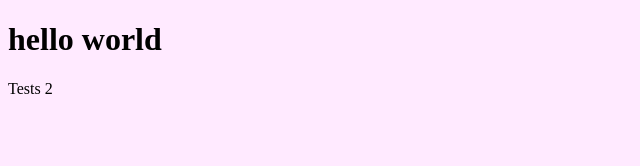
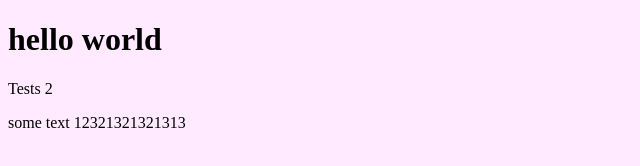
Before and after one commit to rolandssostakovskis-spec/gitTests_2026, a plain HTML site: page index.html in a window 1280 px wide. Shown: the whole page, without its empty margins (0-640 px from the left). Drawn offline with Linux system fonts and the light colour scheme.

Commit message:
Pieienoju datumu un tekstu

```diff
--- a/index.html
+++ b/index.html
@@ -9,5 +9,6 @@
 <body>
     <h1>hello world</h1>
     <div>Tests 2</div>
+    <p>some text 12321321321313</p>
 </body>
 </html>
```
